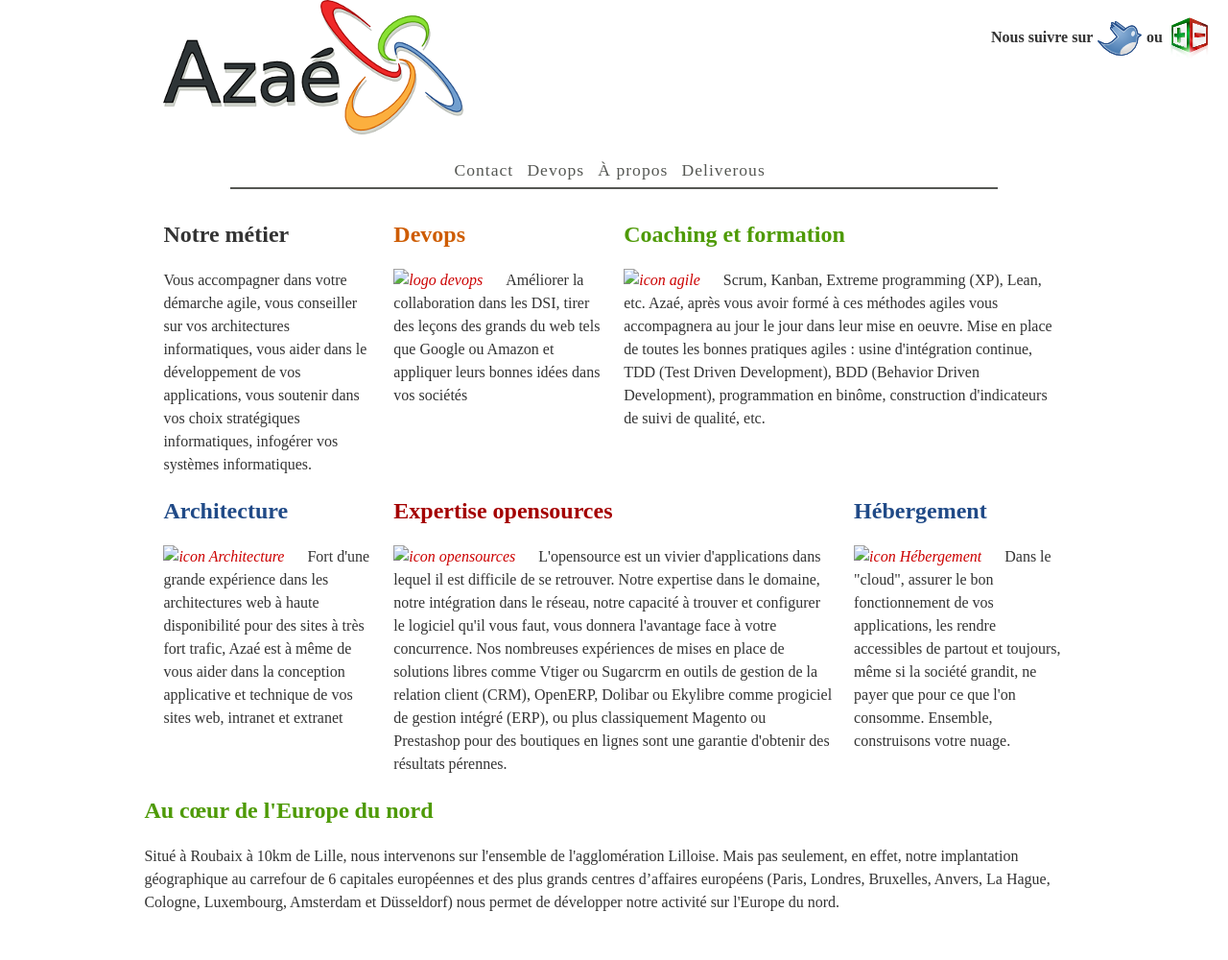
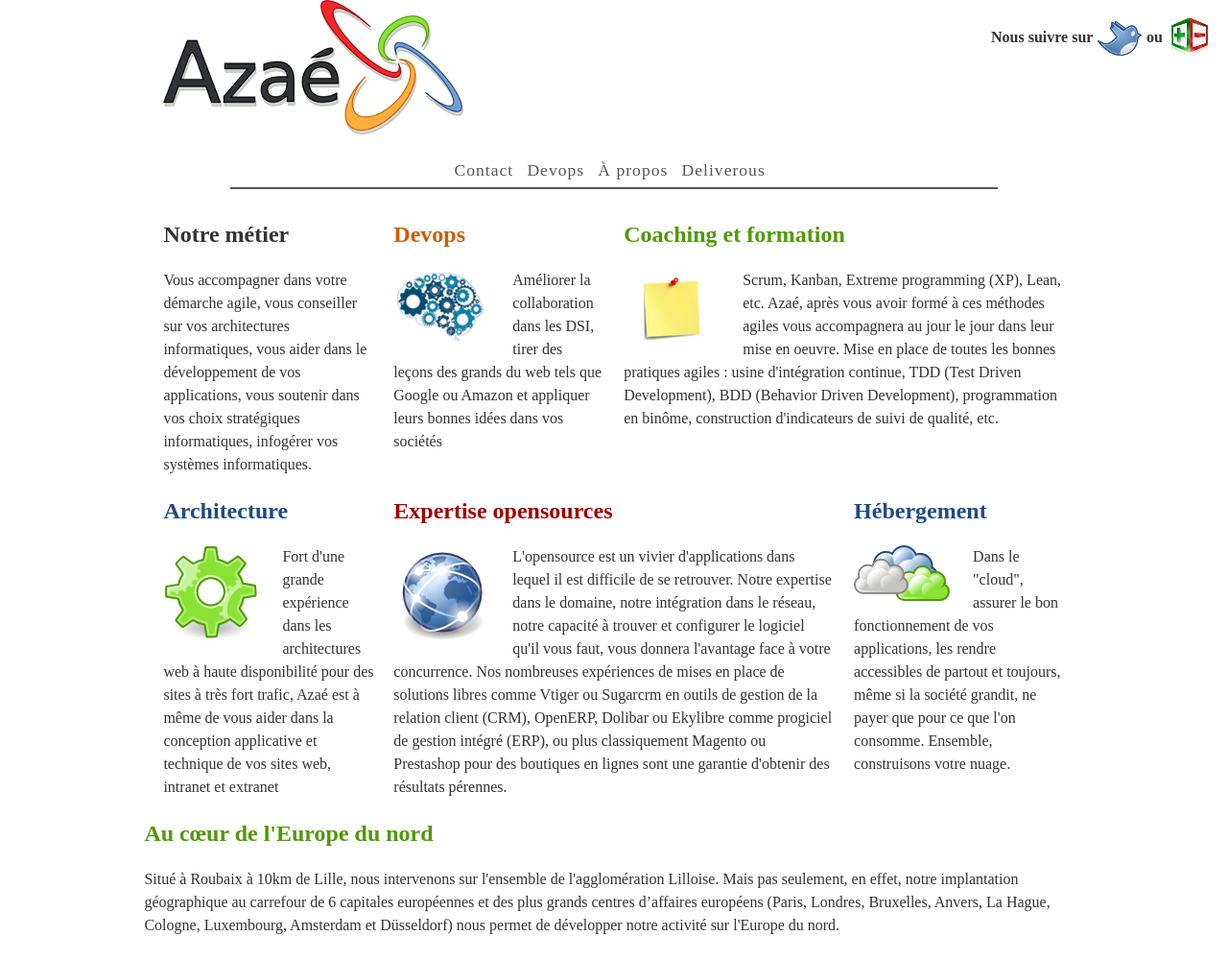
Before and after one commit to coachBZH/azae.net, a Jekyll site: the page built from index.html, in a window 1280 px wide. Shown: the whole page at 96% size. Built offline with Jekyll 4.4.1, drawn with Linux system fonts in a browser that asks for light colours; before the commit the page ends 976 px from its top, so only the background shows below that.

Commit message:
images sur index

```diff
--- a/index.html
+++ b/index.html
@@ -13,7 +13,7 @@ layout: default
     </h2>
     <p>
       <a href='/devops'>
-        <img alt='logo devops' class='left' src='devops.png'>
+        <img alt='logo devops' class='left' src='/img/devops.png'>
       </a>
       Améliorer la collaboration dans les DSI, tirer des leçons des grands du web tels que Google ou Amazon et appliquer leurs bonnes idées dans vos sociétés
     </p>
@@ -21,7 +21,7 @@ layout: default
   <li class='grid-8'>
     <h2 class='chameleon'>Coaching et formation</h2>
     <p>
-      <img alt='icon agile' class='left' src='agile.jpg'>
+      <img alt='icon agile' class='left' src='/img/agile.jpg'>
       Scrum, Kanban, Extreme programming (XP), Lean, etc. Azaé, après vous avoir formé à ces méthodes agiles vous accompagnera au jour le jour dans leur mise en oeuvre. Mise en place de toutes les bonnes pratiques agiles : usine d'intégration continue, TDD (Test Driven Development), BDD (Behavior Driven Development), programmation en binôme, construction d'indicateurs de suivi de qualité, etc.
     </p>
   </li>
@@ -30,14 +30,14 @@ layout: default
   <li class='grid-4'>
     <h2 class='skyBlue'>Architecture</h2>
     <p>
-      <img alt='icon Architecture' class='left' src='archi.png'>
+      <img alt='icon Architecture' class='left' src='/img/archi.png'>
       Fort d'une grande expérience dans les architectures web à haute disponibilité pour des sites à très fort trafic, Azaé est à même de vous aider dans la conception applicative et technique de vos sites web, intranet et extranet
     </p>
   </li>
   <li class='grid-8'>
     <h2 class='scarletRed'>Expertise opensources</h2>
     <p>
-      <img alt='icon opensources' class='left' src='libre.png'>
+      <img alt='icon opensources' class='left' src='/img/libre.png'>
       L'opensource est un vivier d'applications dans lequel il est difficile de se retrouver. Notre expertise dans le domaine, notre intégration dans le réseau, notre capacité à trouver et configurer le logiciel qu'il vous faut, vous donnera l'avantage face à votre concurrence.
       Nos nombreuses expériences de mises en place de solutions libres comme Vtiger ou Sugarcrm en outils de gestion de la relation client (CRM), OpenERP, Dolibar ou Ekylibre comme progiciel de gestion intégré (ERP), ou plus classiquement Magento ou Prestashop pour des boutiques en lignes sont une garantie d'obtenir des résultats pérennes.
     </p>
@@ -45,7 +45,7 @@ layout: default
   <li class='grid-4'>
     <h2 class='skyBlue'>Hébergement</h2>
     <p>
-      <img alt='icon Hébergement' class='left' src='cloud.png'>
+      <img alt='icon Hébergement' class='left' src='/img/cloud.png'>
       Dans le "cloud", assurer le bon fonctionnement de vos applications, les rendre accessibles de partout et toujours, même si la société grandit, ne payer que pour ce que l'on consomme. Ensemble, construisons votre nuage.
     </p>
   </li>
```
Also changed, not shown: img/agile.jpg (renamed from public/agile.jpg), img/archi.png (renamed from public/archi.png), img/cloud.png (renamed from public/cloud.png), img/devops.png (renamed from public/devops.png), img/libre.png (renamed from public/libre.png), public/cloud.svg (deleted).
